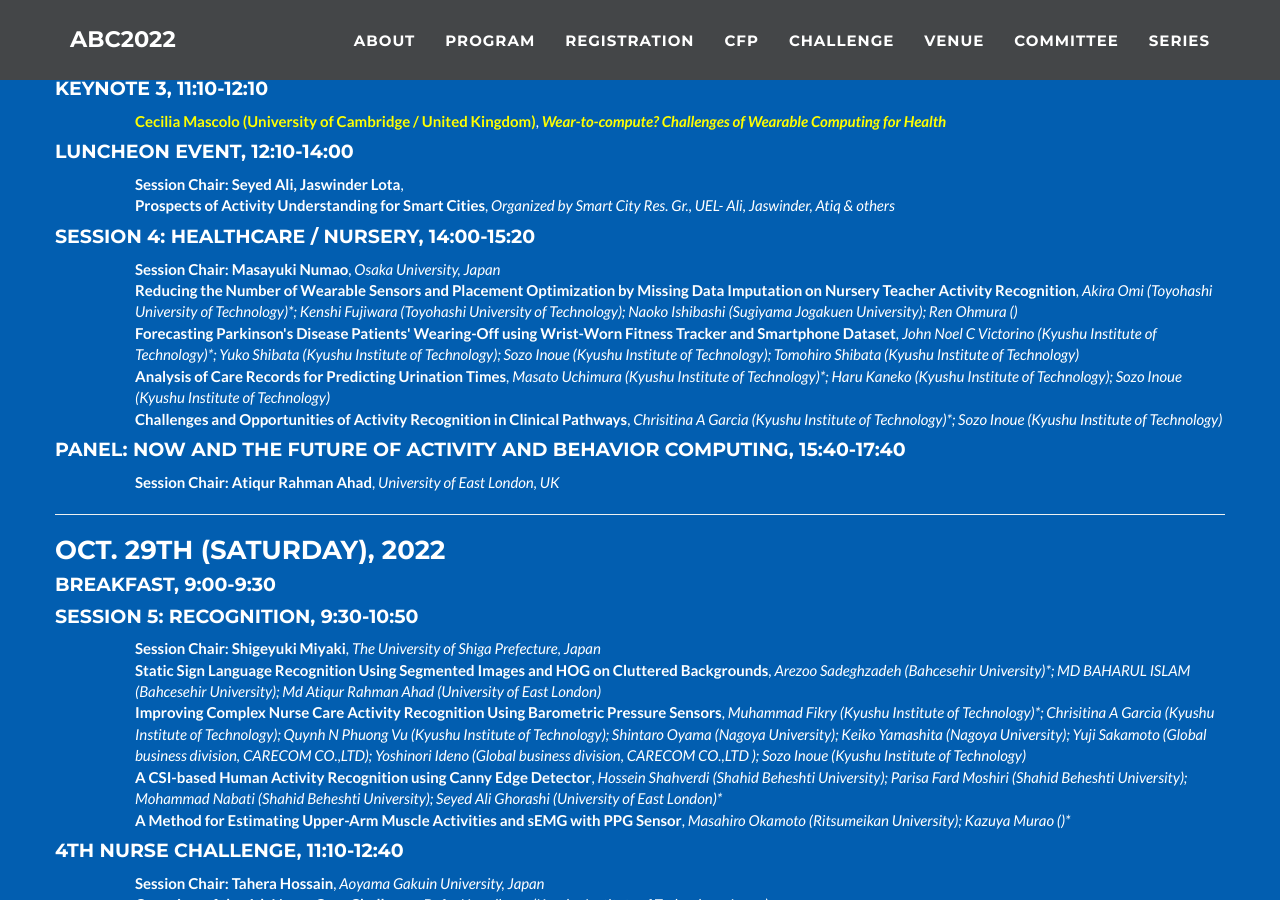
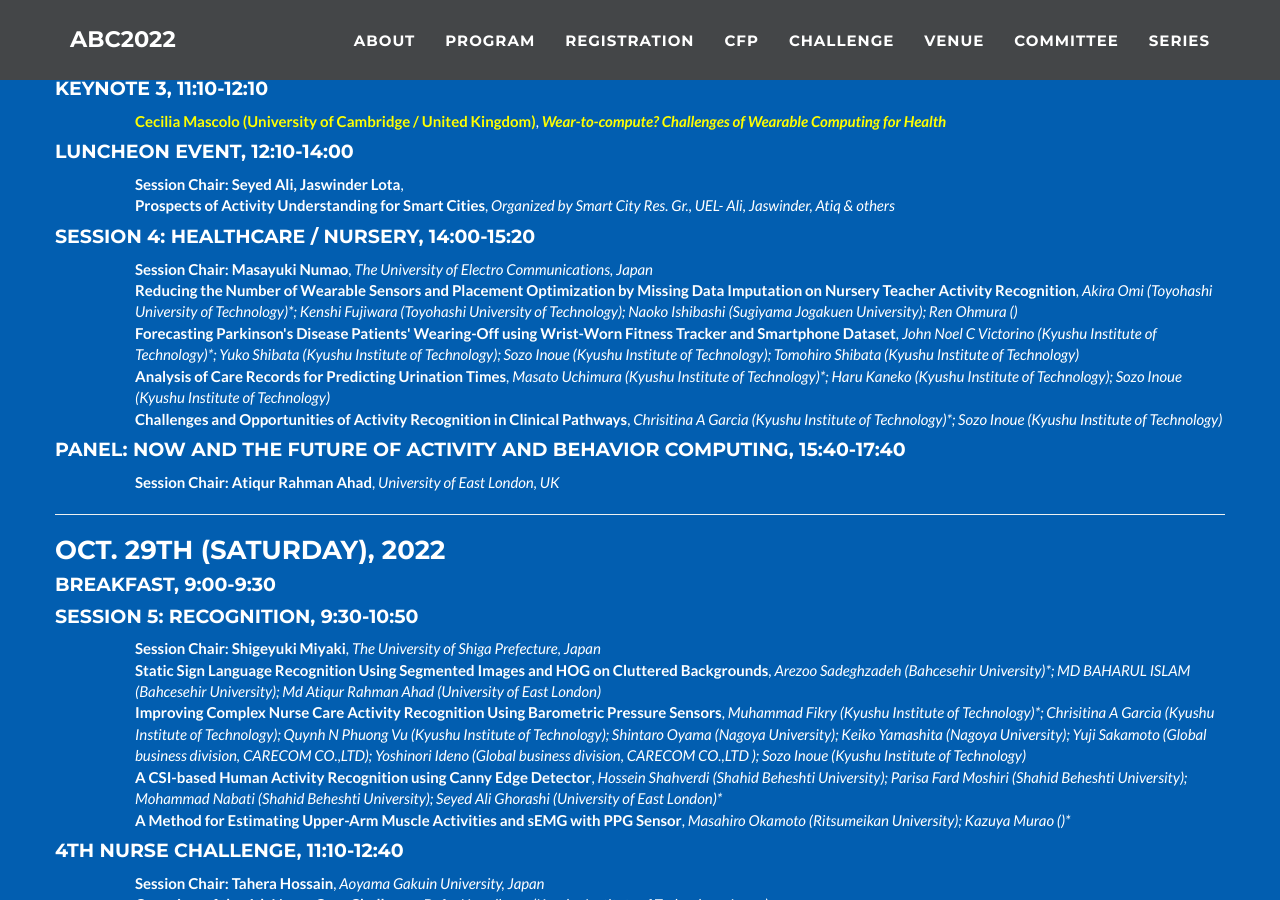
Before and after one commit to abc-research/abc-research.github.io, a Jekyll site: the page built from index.html, in a window 1280 px wide and 900 px high, scrolled down 7027 px. Built offline with Jekyll 4.4.1, drawn with Linux system fonts in a browser that asks for light colours.

Commit message:
Update _config.yml

```diff
--- a/_config.yml
+++ b/_config.yml
@@ -187,7 +187,7 @@ program:
         time: "14:00-15:20"
         paper:
           - title: "Session Chair: Masayuki Numao"
-            authors: "Osaka University, Japan"
+            authors: "The University of Electro Communications, Japan"
           - title: "Reducing the Number of Wearable Sensors and Placement Optimization by Missing Data Imputation on Nursery Teacher Activity Recognition"
             authors: "Akira Omi (Toyohashi University of Technology)*; Kenshi Fujiwara (Toyohashi University of Technology); Naoko Ishibashi (Sugiyama Jogakuen University); Ren Ohmura ()"
           - title: "Forecasting Parkinson's Disease Patients' Wearing-Off using Wrist-Worn Fitness Tracker and Smartphone Dataset"
```
